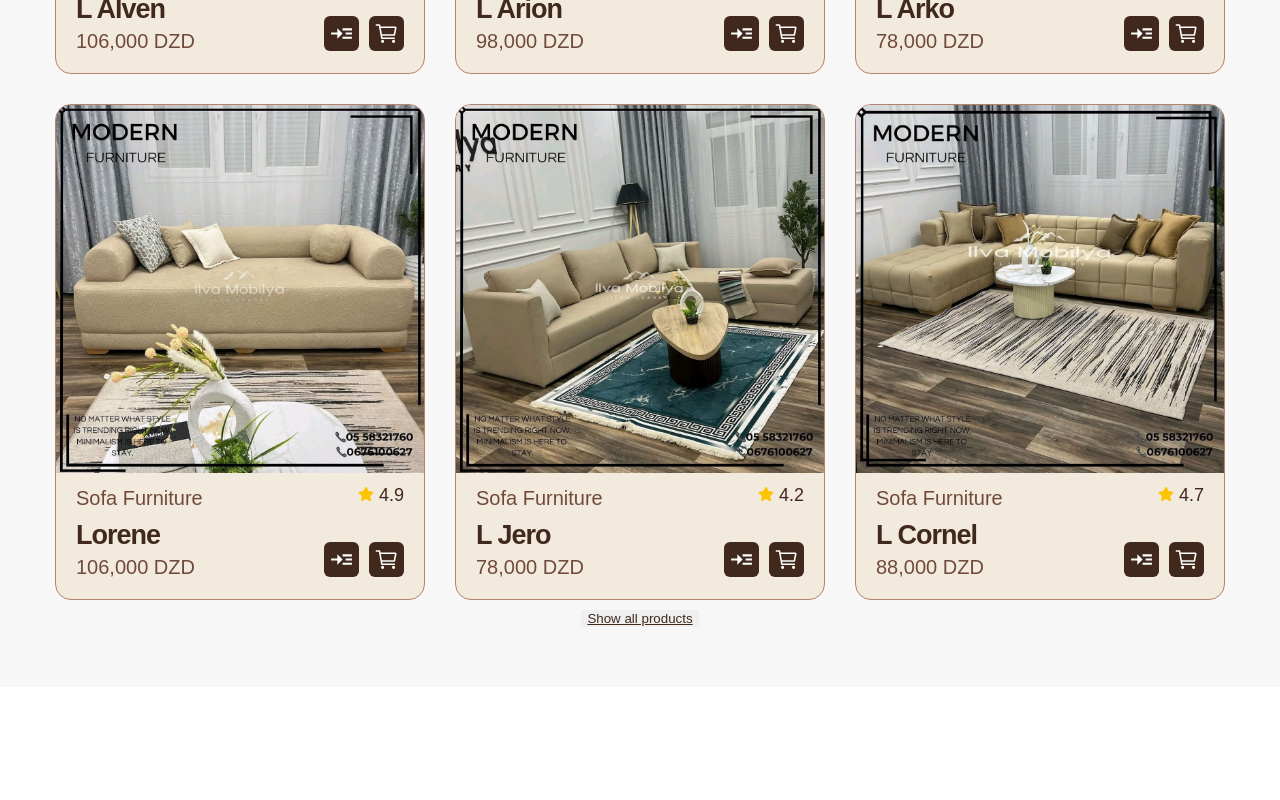
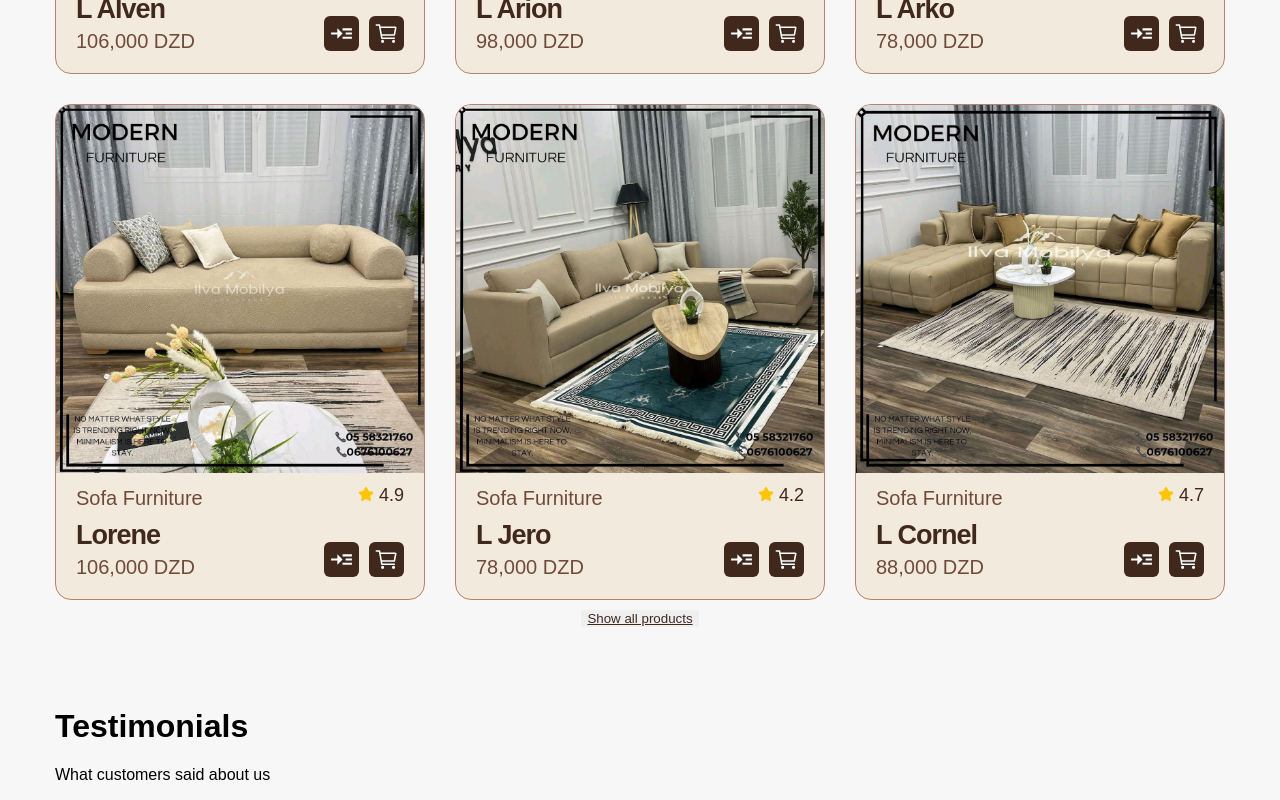
Before and after one commit to AdamKhelladi/ilvamobilya-store, a React (Create React App) app: page / in a window 1280 px wide. Shown: the part 2979-3779 px from the top of the page. Before the commit the page ends 3666 px from the top, so only its background shows below. Built offline with nearby package versions, Linux system fonts and the light colour scheme.

Commit message:
Add Testimonials component

```diff
--- a/src/App.js
+++ b/src/App.js
@@ -11,6 +11,7 @@ import ProductDetails from "./components/Products/ProductDetails";
 
 import { BrowserRouter as Router, Routes, Route } from "react-router-dom";
 import Cart from "./components/Cart/Cart";
+import Testimonials from "./components/Testimonials/Testimonials";
 
 function App() {
   const [showMenu, setShowMenu] = useState(false);
@@ -88,6 +89,7 @@ function App() {
                 <Services />
                 <Categories />
                 <Products addToCart={addToCart} />
+                <Testimonials />
               </div>
             }
           ></Route>
--- /dev/null
+++ b/src/components/Testimonials/Testimonials.jsx
@@ -0,0 +1,10 @@
+import "./Testimonials.css";
+
+export default function Testimonials() {
+  return (
+    <div className="testimonials-container">
+      <h1>Testimonials</h1>
+      <p>What customers said about us</p>
+    </div>
+  )
+}
```
Also changed, not shown: src/components/Testimonials/Testimonials.css (added).
